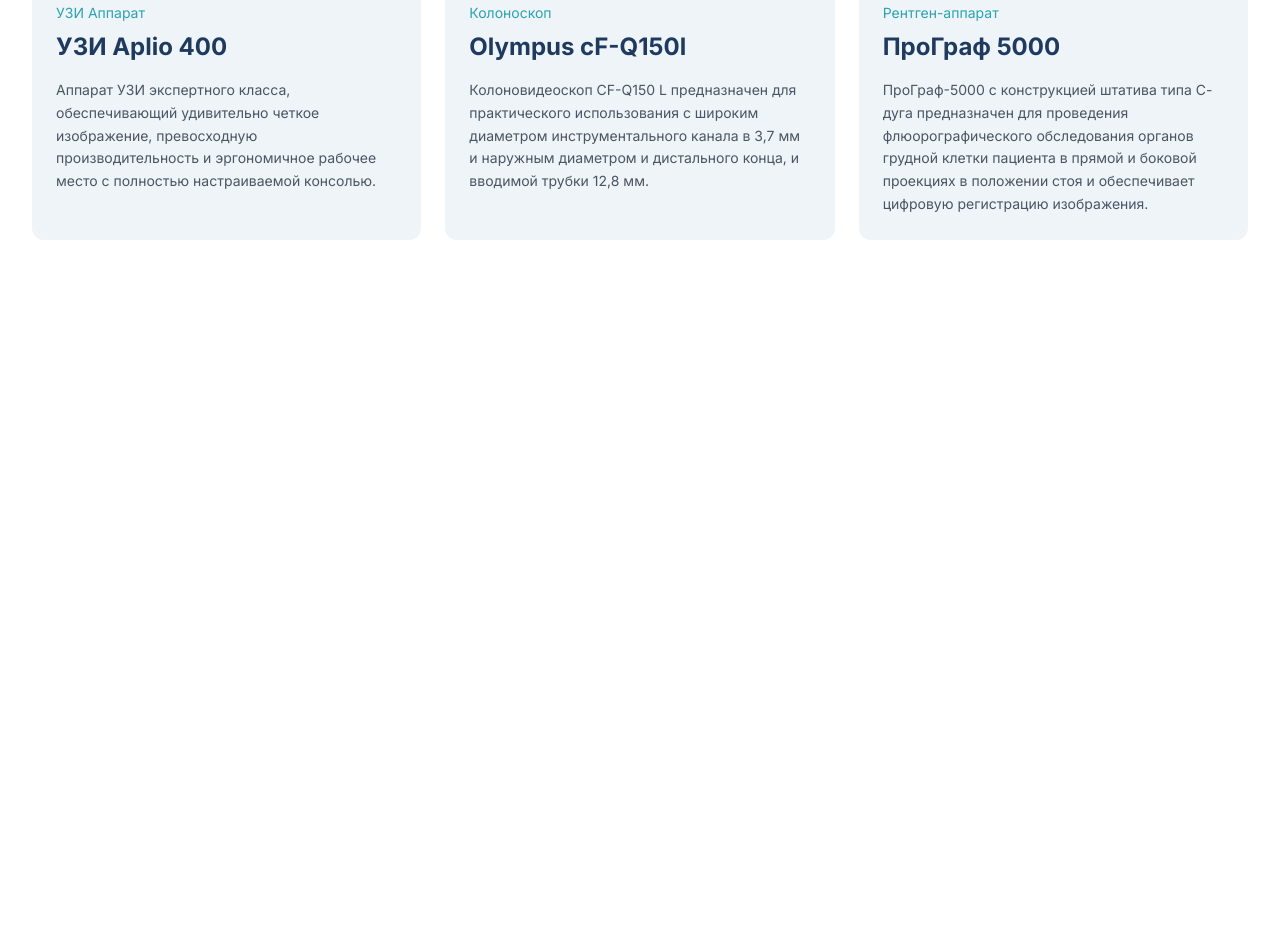
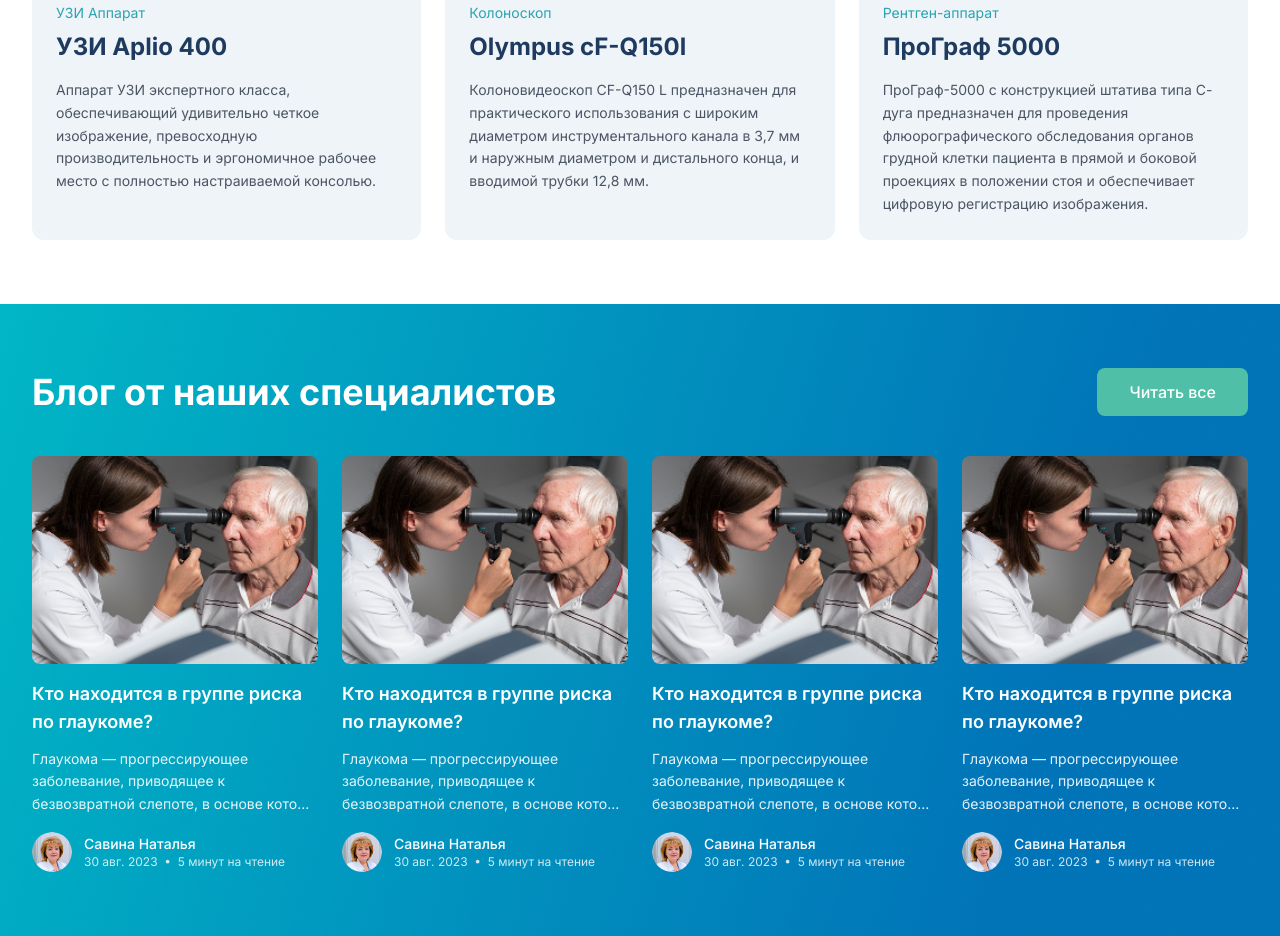
Before and after one commit to ismatovbenya2-droid/exam4, a website: page index.html in a window 1280 px wide. Shown: the part 4707-5643 px from the top of the page. Before the commit the page ends 5011 px from the top, so only its background shows below. Drawn offline with nearby package versions, Linux system fonts and the light colour scheme.

Commit message:
section9-benj

```diff
--- a/index.html
+++ b/index.html
@@ -681,5 +681,93 @@
             </div>
         </div>
     </section>
+     <section class="py-8 lg:py-16 bg-cover bg-center" style="background-image: url('./src/imgbenj/5.png');">
+        <div class="max-w-7xl mx-auto px-4 lg:px-8">
+             <div class="flex flex-col lg:flex-row lg:items-center lg:justify-between gap-4 mb-6 lg:mb-10">
+                <h2 class="text-2xl lg:text-4xl font-bold text-white leading-tight">
+                    Блог от наших специалистов
+                </h2>
+                 <button class="hidden lg:block px-8 py-3 bg-[#4FBFA8] hover:bg-[#3EAF98] text-white rounded-lg font-medium transition">
+                    Читать все
+                </button>
+            </div>
+
+             <div class="grid grid-cols-1 lg:grid-cols-4 gap-4 lg:gap-6 mb-6 lg:mb-0">
+
+                 <div class="flex flex-col">
+                    <img src="./src/imgbenj/20.png" alt="Blog" class="w-full h-48 lg:h-52 object-cover rounded-lg mb-4">
+                    <h3 class="text-white text-base lg:text-lg font-semibold mb-3 leading-tight">
+                        Кто находится в группе риска по глаукоме?
+                    </h3>
+                    <p class="text-white text-sm opacity-90 mb-4 leading-relaxed">
+                        Глаукома — прогрессирующее заболевание, приводящее к безвозвратной слепоте, в основе кото...
+                    </p>
+                    <div class="flex items-center space-x-3 mt-auto">
+                        <img src="./src/imgbenj/21.png" alt="Автор" class="w-10 h-10 rounded-full object-cover">
+                        <div>
+                            <p class="text-white text-sm font-medium">Савина Наталья</p>
+                            <p class="text-white text-xs opacity-80">30 авг. 2023 &nbsp;•&nbsp; 5 минут на чтение</p>
+                        </div>
+                    </div>
+                </div>
+
+                 <div class="hidden lg:flex flex-col">
+                    <img src="./src/imgbenj/20.png" alt="Blog" class="w-full h-48 lg:h-52 object-cover rounded-lg mb-4">
+                    <h3 class="text-white text-base lg:text-lg font-semibold mb-3 leading-tight">
+                        Кто находится в группе риска по глаукоме?
+                    </h3>
+                    <p class="text-white text-sm opacity-90 mb-4 leading-relaxed">
+                        Глаукома — прогрессирующее заболевание, приводящее к безвозвратной слепоте, в основе кото...
+                    </p>
+                    <div class="flex items-center space-x-3 mt-auto">
+                        <img src="./src/imgbenj/21.png" alt="Автор" class="w-10 h-10 rounded-full object-cover">
+                        <div>
+                            <p class="text-white text-sm font-medium">Савина Наталья</p>
+                            <p class="text-white text-xs opacity-80">30 авг. 2023 &nbsp;•&nbsp; 5 минут на чтение</p>
+                        </div>
+                    </div>
+                </div>
+
+                 <div class="hidden lg:flex flex-col">
+                    <img src="./src/imgbenj/20.png" alt="Blog" class="w-full h-48 lg:h-52 object-cover rounded-lg mb-4">
+                    <h3 class="text-white text-base lg:text-lg font-semibold mb-3 leading-tight">
+                        Кто находится в группе риска по глаукоме?
+                    </h3>
+                    <p class="text-white text-sm opacity-90 mb-4 leading-relaxed">
+                        Глаукома — прогрессирующее заболевание, приводящее к безвозвратной слепоте, в основе кото...
+                    </p>
+                    <div class="flex items-center space-x-3 mt-auto">
+                        <img src="./src/imgbenj/21.png" alt="Автор" class="w-10 h-10 rounded-full object-cover">
+                        <div>
+                            <p class="text-white text-sm font-medium">Савина Наталья</p>
+                            <p class="text-white text-xs opacity-80">30 авг. 2023 &nbsp;•&nbsp; 5 минут на чтение</p>
+                        </div>
+                    </div>
+                </div>
+
+                 <div class="hidden lg:flex flex-col">
+                    <img src="./src/imgbenj/20.png" alt="Blog" class="w-full h-48 lg:h-52 object-cover rounded-lg mb-4">
+                    <h3 class="text-white text-base lg:text-lg font-semibold mb-3 leading-tight">
+                        Кто находится в группе риска по глаукоме?
+                    </h3>
+                    <p class="text-white text-sm opacity-90 mb-4 leading-relaxed">
+                        Глаукома — прогрессирующее заболевание, приводящее к безвозвратной слепоте, в основе кото...
+                    </p>
+                    <div class="flex items-center space-x-3 mt-auto">
+                        <img src="./src/imgbenj/21.png" alt="Автор" class="w-10 h-10 rounded-full object-cover">
+                        <div>
+                            <p class="text-white text-sm font-medium">Савина Наталья</p>
+                            <p class="text-white text-xs opacity-80">30 авг. 2023 &nbsp;•&nbsp; 5 минут на чтение</p>
+                        </div>
+                    </div>
+                </div>
+
+            </div>
+
+             <button class="lg:hidden w-full py-4 bg-[#4FBFA8] hover:bg-[#3EAF98] text-white rounded-lg font-medium transition">
+                Читать все
+            </button>
+        </div>
+    </section>
 </body>
 </html>
```
Also changed, not shown: src/imgbenj/20.png (added), src/imgbenj/21.png (added), 2 other files.
